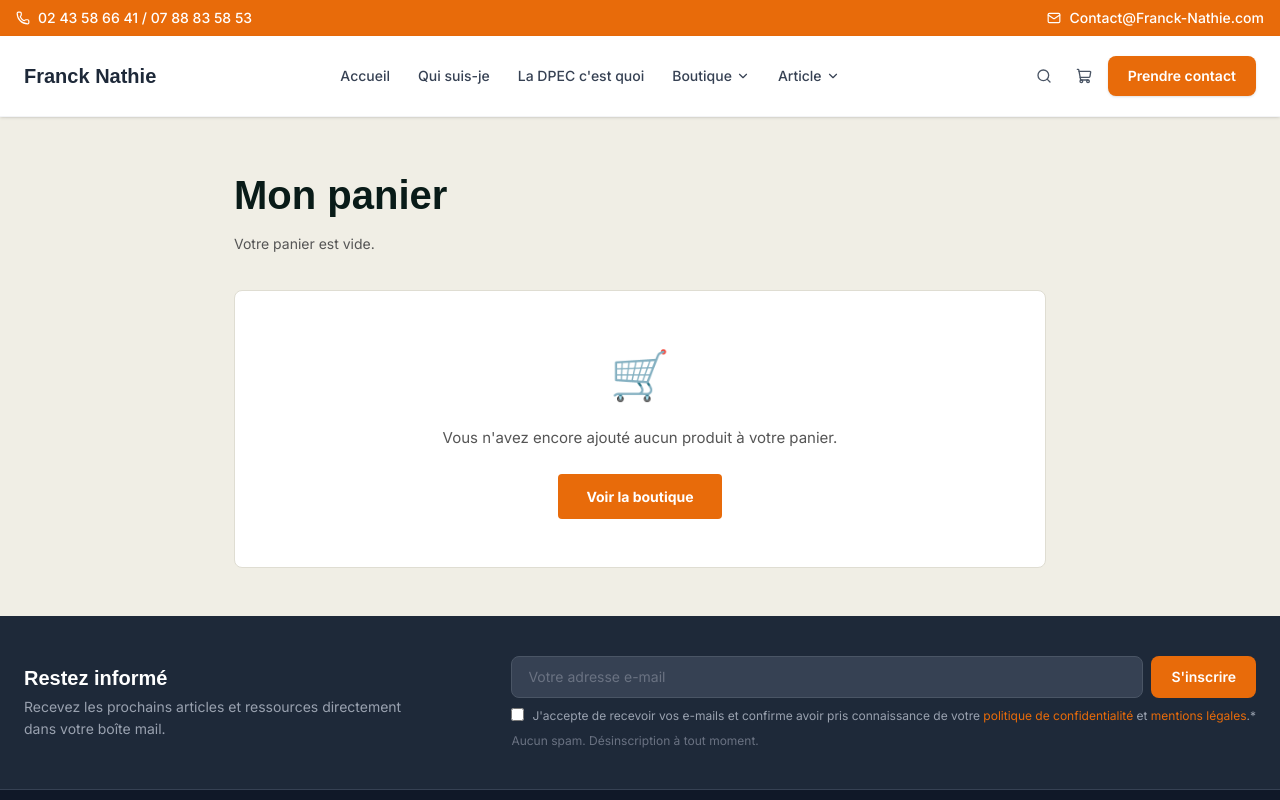
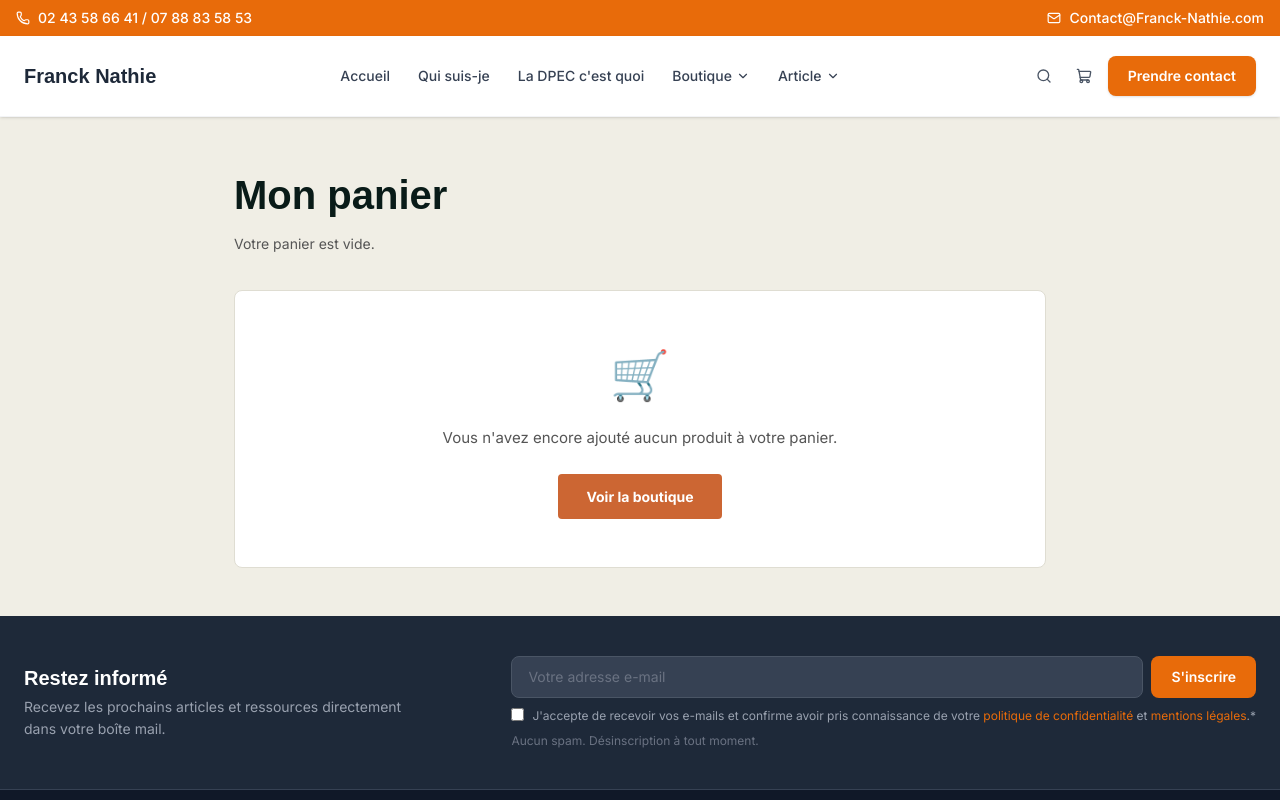
Before and after one commit to Kalicha0/Site-Franck, a React (Vite) app in the folder artifacts/franck-nathie/: page /panier in a window 1280 px wide. Shown: the top 800 px of the page. Built offline with nearby package versions, Linux system fonts and the light colour scheme; a web font is replaced by a local one.

Commit message:
Revert "fix(#11): harmonisation orange — #cc6633 → #E86B0A dans 4 fichiers"
This reverts commit ee78bbeda80924a80e6f045a5e69ef850af8ffbf.

```diff
--- a/artifacts/franck-nathie/src/components/layout/Navbar.tsx
+++ b/artifacts/franck-nathie/src/components/layout/Navbar.tsx
@@ -5,7 +5,7 @@ import { products } from "@/data/products";
 import { articles } from "@/data/articles";
 import { useCart } from "@/context/CartContext";
 
-const ORA = "#E86B0A";
+const ORA = "#cc6633";
 const CREAM = "#f0eee5";
 
 function normalizeStr(s: string) {
@@ -279,7 +279,7 @@ export default function Navbar() {
               {/* Loupe / X icon */}
               <button
                 onClick={toggleSearch}
-                className="ml-1 p-2 rounded-lg text-gray-600 hover:bg-orange-50 hover:text-[#E86B0A] transition-colors"
+                className="ml-1 p-2 rounded-lg text-gray-600 hover:bg-orange-50 hover:text-[#cc6633] transition-colors"
                 aria-label={searchOpen ? "Fermer la recherche" : "Ouvrir la recherche"}
               >
                 {searchOpen ? <X className="w-4 h-4" /> : <Search className="w-4 h-4" />}
@@ -304,7 +304,7 @@ export default function Navbar() {
                           className="w-full text-left flex items-center gap-3 px-4 py-2.5 hover:bg-orange-50 transition-colors group"
                         >
                           <div className="flex-1 min-w-0">
-                            <p className="text-sm font-semibold text-gray-800 group-hover:text-[#E86B0A] truncate">{p.titre}</p>
+                            <p className="text-sm font-semibold text-gray-800 group-hover:text-[#cc6633] truncate">{p.titre}</p>
                           </div>
                           <span className="flex-shrink-0 text-xs font-semibold px-2 py-0.5 rounded-full text-white" style={{ background: ORA }}>
                             {CATEGORY_LABELS[p.categorie] ?? p.categorie}
@@ -328,7 +328,7 @@ export default function Navbar() {
                           className={`w-full text-left flex items-center gap-3 px-4 py-2.5 transition-colors group ${a.active ? "hover:bg-orange-50 cursor-pointer" : "cursor-default opacity-60"}`}
                         >
                           <div className="flex-1 min-w-0">
-                            <p className={`text-sm font-semibold truncate ${a.active ? "text-gray-800 group-hover:text-[#E86B0A]" : "text-gray-500"}`}>{a.titre}</p>
+                            <p className={`text-sm font-semibold truncate ${a.active ? "text-gray-800 group-hover:text-[#cc6633]" : "text-gray-500"}`}>{a.titre}</p>
                           </div>
                           <span className={`flex-shrink-0 text-xs font-semibold px-2 py-0.5 rounded-full ${a.active ? "text-white" : "text-gray-400 bg-gray-100"}`} style={a.active ? { background: "#6b8f71" } : {}}>
                             {a.active ? "Article" : "Bientôt"}
@@ -361,7 +361,7 @@ export default function Navbar() {
             {/* Icône panier */}
             <Link href="/panier">
               <button
-                className="relative p-2 rounded-lg text-gray-600 hover:bg-orange-50 hover:text-[#E86B0A] transition-colors"
+                className="relative p-2 rounded-lg text-gray-600 hover:bg-orange-50 hover:text-[#cc6633] transition-colors"
                 aria-label="Mon panier"
               >
                 <ShoppingCart className="w-4 h-4" />
--- a/artifacts/franck-nathie/src/pages/CartPage.tsx
+++ b/artifacts/franck-nathie/src/pages/CartPage.tsx
@@ -4,7 +4,7 @@ import { useCart } from "@/context/CartContext";
 const C1  = "#ffffff";
 const C2  = "#f0eee5";
 const C3  = "#dfddd2";
-const ORA = "#E86B0A";
+const ORA = "#cc6633";
 const MID = "#555555";
 const TXT = "#091b18";
 
--- a/artifacts/franck-nathie/src/pages/ProductPage.tsx
+++ b/artifacts/franck-nathie/src/pages/ProductPage.tsx
@@ -16,14 +16,14 @@ import { useCart } from "@/context/CartContext";
    --awb-color8  = #091b18  quasi-noir verdâtre (texte)
    --awb-custom_color_1 = #5c903f  vert
    --awb-custom_color_2 = #434444  gris foncé (colonne droite Pour Qui)
-   --awb-custom_color_4 = #E86B0A  orange (tous CTAs, accents)
+   --awb-custom_color_4 = #cc6633  orange (tous CTAs, accents)
    ═══════════════════════════════════════════════════════════ */
 const C1  = "#ffffff";   // blanc
 const C2  = "#f0eee5";   // crème
 const C3  = "#dfddd2";   // beige clair / bordures
 const C4  = "#b9b58d";   // tan
 const C8  = "#091b18";   // texte principal
-const ORA = "#E86B0A";   // orange CTA
+const ORA = "#cc6633";   // orange CTA
 const DARK_COL = "#434444"; // colonne sombre "Pour Qui"
 const MID = "#555555";
 
--- a/artifacts/franck-nathie/src/pages/SearchPage.tsx
+++ b/artifacts/franck-nathie/src/pages/SearchPage.tsx
@@ -4,7 +4,7 @@ import { Search, BookOpen, ShoppingBag, ArrowRight } from "lucide-react";
 import { products } from "@/data/products";
 import { articles } from "@/data/articles";
 
-const ORA = "#E86B0A";
+const ORA = "#cc6633";
 const CREAM = "#f0eee5";
 const BORDER = "#dfddd2";
 const TEXT = "#091b18";
```
